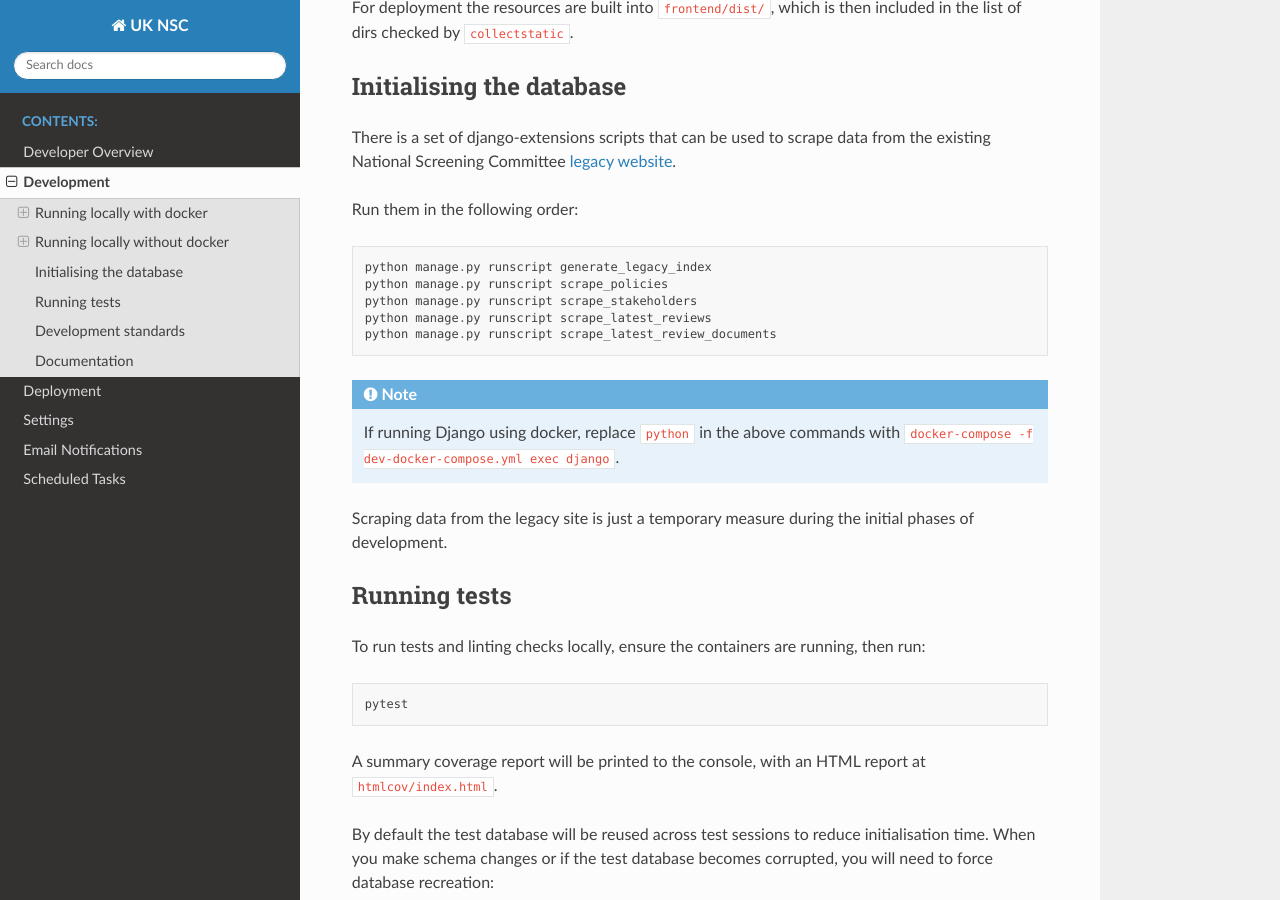
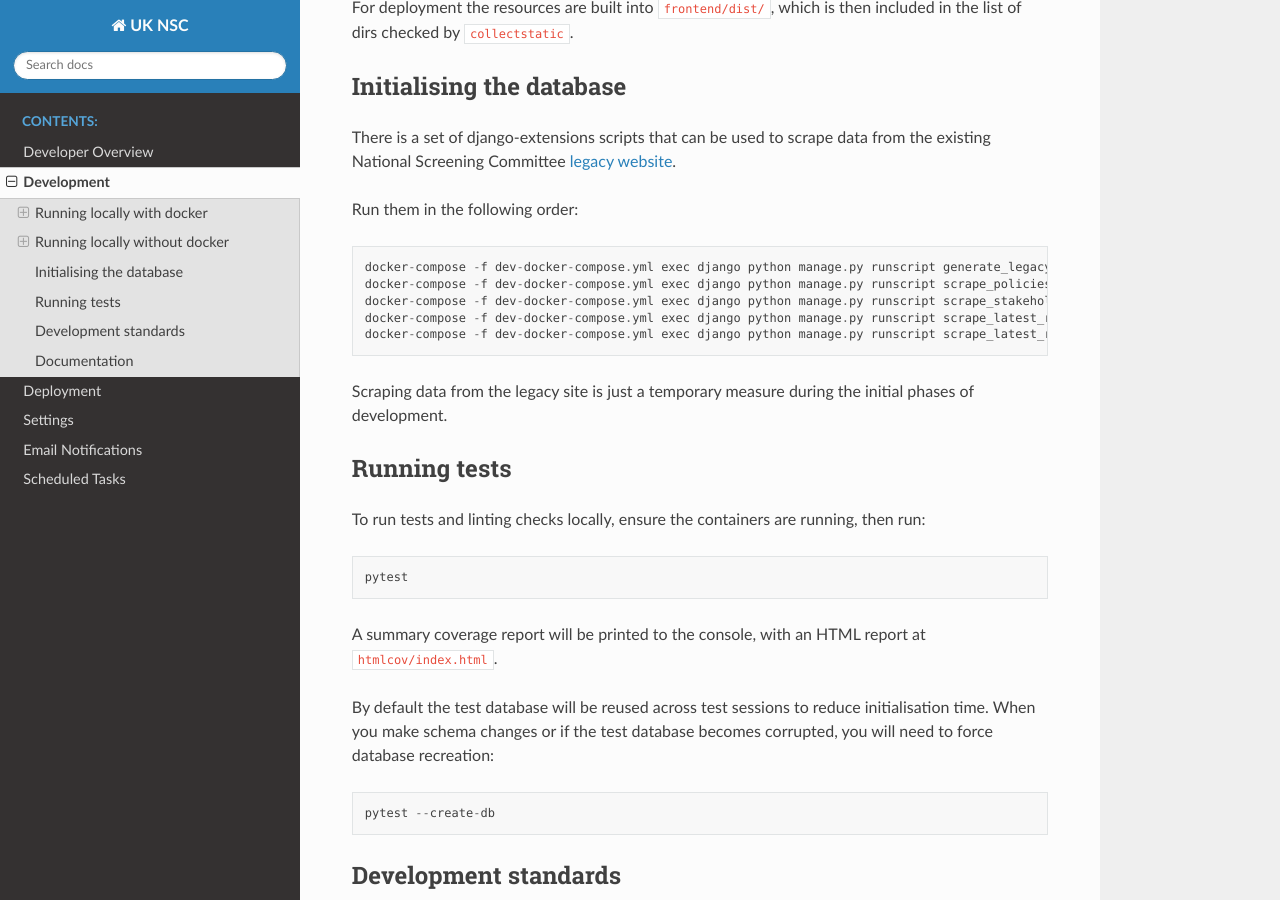
Before and after one commit to ukhsa-collaboration/nsc-recommendationsp, a Sphinx documentation site: the page built from docs/development.rst, in a window 1280 px wide and 900 px high, scrolled down 2158 px. Built offline with Sphinx 7.4.7 and the Read the Docs theme 3.1.0, drawn with Linux system fonts in a browser that asks for light colours.

```diff
--- a/docs/development.rst
+++ b/docs/development.rst
@@ -108,16 +108,11 @@
 
 Run them in the following order::
 
-    python manage.py runscript generate_legacy_index
-    python manage.py runscript scrape_policies
-    python manage.py runscript scrape_stakeholders
-    python manage.py runscript scrape_latest_reviews
-    python manage.py runscript scrape_latest_review_documents
-
-.. note::
-
-    If running Django using docker, replace ``python`` in the above commands with
-    ``docker-compose -f dev-docker-compose.yml exec django``.
+    docker-compose -f dev-docker-compose.yml exec django python manage.py runscript generate_legacy_index
+    docker-compose -f dev-docker-compose.yml exec django python manage.py runscript scrape_policies
+    docker-compose -f dev-docker-compose.yml exec django python manage.py runscript scrape_stakeholders
+    docker-compose -f dev-docker-compose.yml exec django python manage.py runscript scrape_latest_reviews
+    docker-compose -f dev-docker-compose.yml exec django python manage.py runscript scrape_latest_review_documents
 
 Scraping data from the legacy site is just a temporary measure during the initial
 phases of development.
```
Also changed, not shown: other parts of docs/development.rst (+2 -2 lines), README.md (+25 -5 lines), 5 other files.
